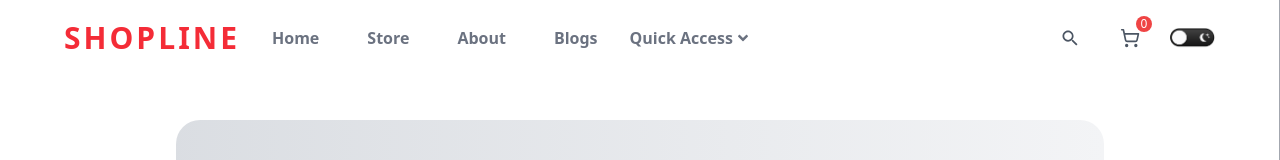
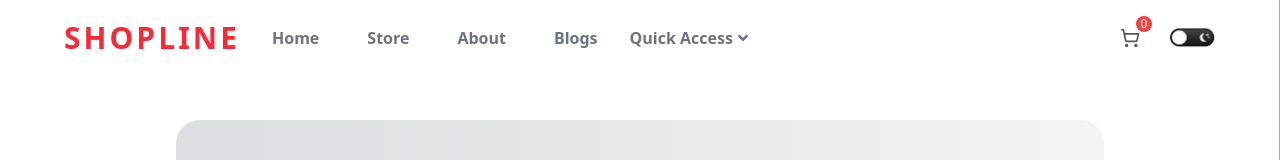
Before and after one commit to Aria-Abadian/ecommerce-app, a React (Vite) app: page / in a window 1280 px wide. Shown: the top 160 px of the page. Built offline with nearby package versions, Linux system fonts and the light colour scheme.

Commit message:
hide searchbar

```diff
--- a/src/components/Navbar/NavBar.jsx
+++ b/src/components/Navbar/NavBar.jsx
@@ -178,7 +178,7 @@ const NavBar = ({ openCartMenu, itemLength }) => {
           "
           >
             {/* Search bar */}
-            <div className="relative group hidden sm:block">
+            <div className="relative group hidden">
               <input
                 type="text"
                 placeholder="Search"
```
